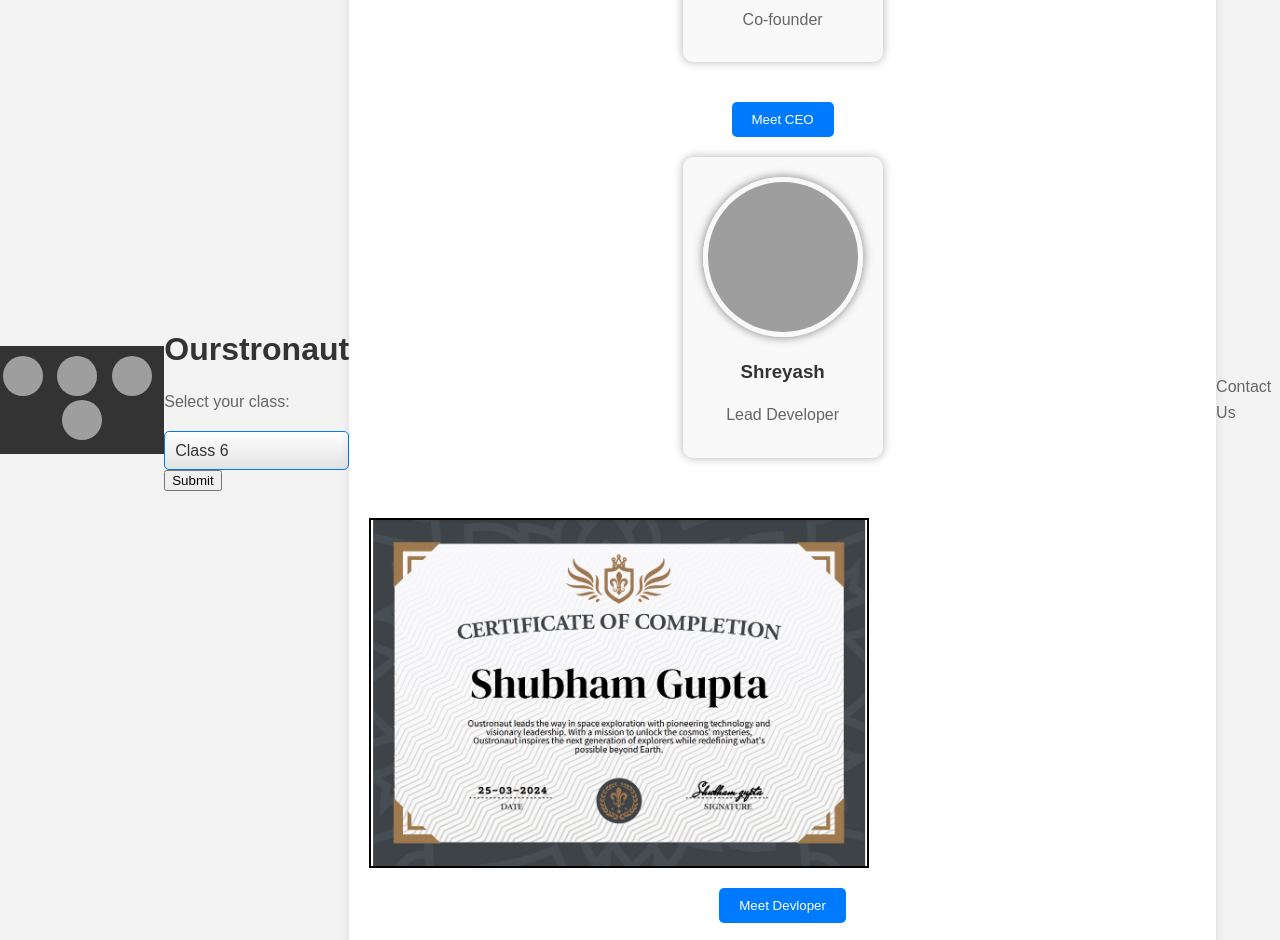
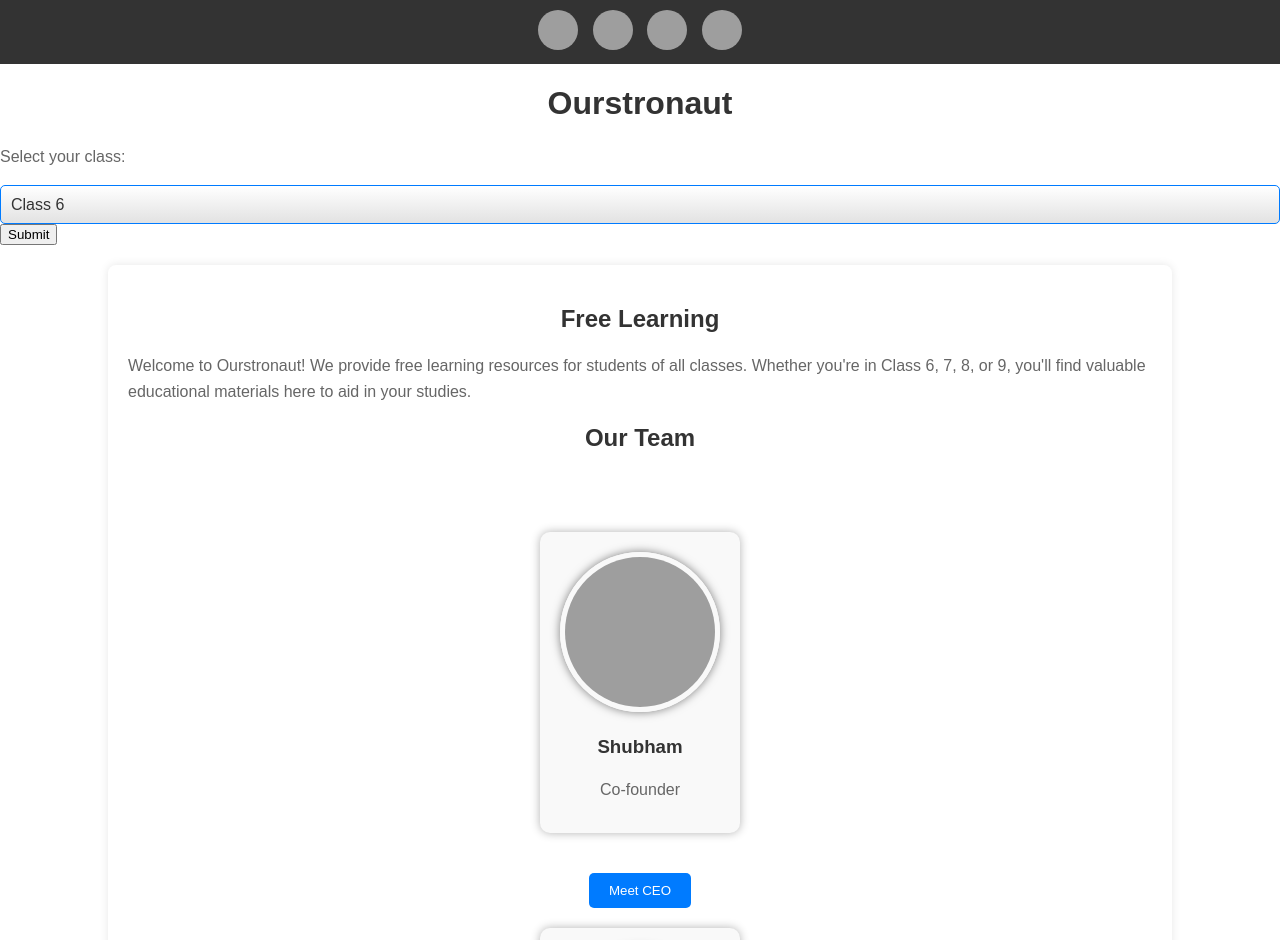
Before and after one commit to Oustronaut/Freeducation, a plain HTML site: page index.html in a window 1280 px wide. Shown: the top 940 px of the page. Drawn offline with Linux system fonts and the light colour scheme; grey boxes are pictures that could not be loaded.

Commit message:
Update index.html

```diff
--- a/index.html
+++ b/index.html
@@ -270,37 +270,6 @@
         }
     </style>
 </head>
-    <style>
-  body {
-    font-family: Arial, sans-serif;
-    margin: 0;
-    padding: 0;
-    display: flex;
-    justify-content: center;
-    align-items: center;
-    height: 100vh;
-    background-color: #f3f3f3;
-  }
-  .certificate {
-    width: 500px; /* Certificate width */
-    height: 350px; /* Certificate height */
-    border: 2px solid #000;
-    background-color: #fff;
-    padding: 20px;
-    box-sizing: border-box;
-    text-align: center;
-    position: relative;
-  }
-  .certificate img {
-    max-width: 100%; /* Ensures the photo doesn't exceed the certificate's width */
-    max-height: 100%; /* Ensures the photo doesn't exceed the certificate's height */
-    position: absolute;
-    top: 50%; /* Centers the photo vertically */
-    left: 50%; /* Centers the photo horizontally */
-    transform: translate(-50%, -50%); /* Centers the photo precisely */
-  }
-</style>
-</head>
 <body>
   <div class="certificate">
     <img src="bussinescerti.jpg" alt="Certificate Photo">
```
